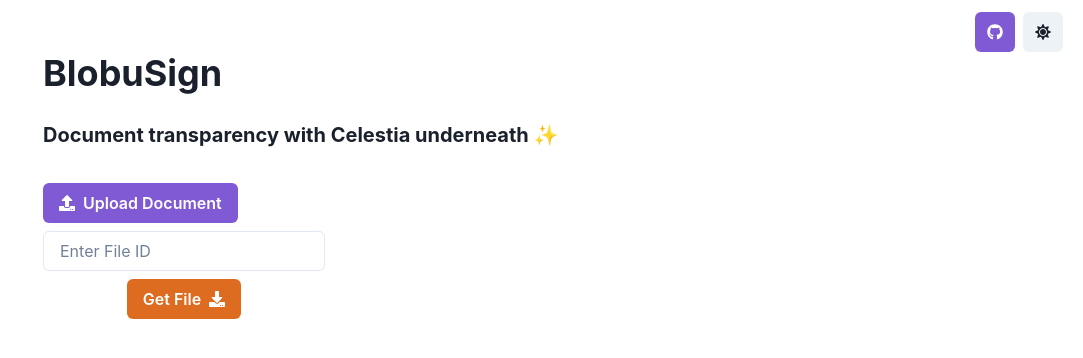
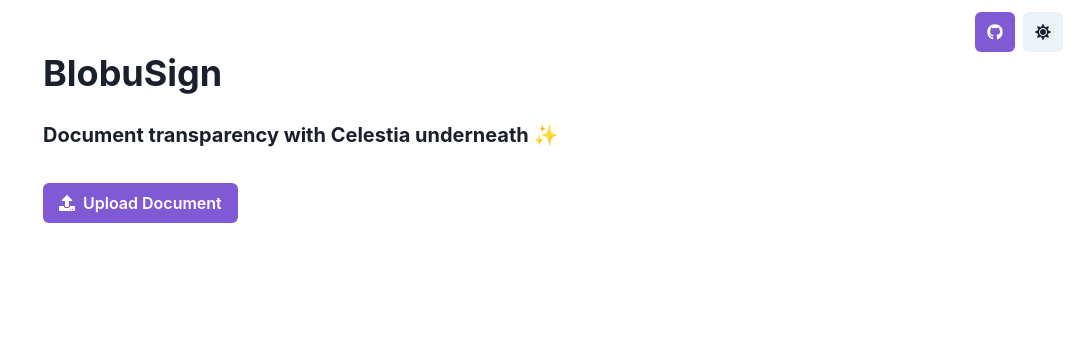
Before and after one commit to cmwaters/approvooor, a React (Vite) app in the folder frontend/: page / in a window 1280 px wide. Shown: the top 358 px of the page, without its empty margins (197-1280 px from the left). Built offline with nearby package versions, Linux system fonts and the light colour scheme.

Commit message:
feat: rm unused button

```diff
--- a/frontend/src/App.tsx
+++ b/frontend/src/App.tsx
@@ -2,7 +2,7 @@ import axios from 'axios';
 import { useState, ChangeEvent } from 'react';
 import { Button, Stack, VStack, Heading, Input, Text, useToast } from '@chakra-ui/react';
 import { Buttons } from "./Components/buttons";
-import { FaUpload, FaFile, FaSignature, FaDownload } from 'react-icons/fa';
+import { FaUpload, FaSignature, FaDownload } from 'react-icons/fa';
 
 function App() {
   const [selectedFile, setSelectedFile] = useState<File | null>(null);
@@ -88,7 +88,7 @@ function App() {
       }
       toast({
         title: 'Error sending document.',
-        description: "There was an error sending the document. Please start your server.",
+        description: "There was an error uploading the document. Please start your server.",
         status: 'error',
         duration: 9000,
         isClosable: true,
@@ -124,14 +124,14 @@ function App() {
         <VStack>
           {selectedFile && <Text mt={2}>Selected file: {selectedFile.name}</Text>}
           {fileID && <Text mt={2}>Uploaded File ID: {fileID}</Text>}
-          <Input
+          { fileID && <Input
           placeholder="Enter File ID"
           value={inputFileID}
           onChange={handleInputFileIDChange}
-          />
-          <Button rightIcon={<FaDownload />} colorScheme='orange' variant='solid' onClick={getFileByID}>
+          />}
+          { fileID && <Button leftIcon={<FaDownload />} colorScheme='orange' variant='solid' onClick={getFileByID}>
             Get File
-          </Button>
+          </Button>}
           {fileBytes && <Text mt={2}>File Bytes: {fileBytes}</Text>}
         </VStack>
       </VStack>
```
